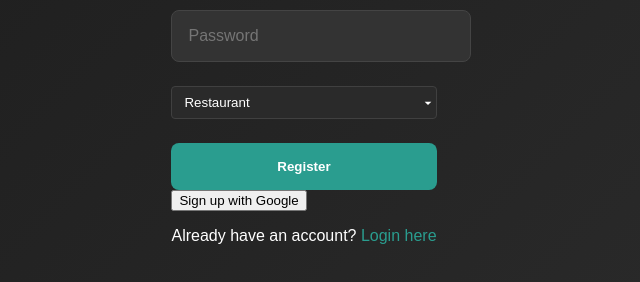
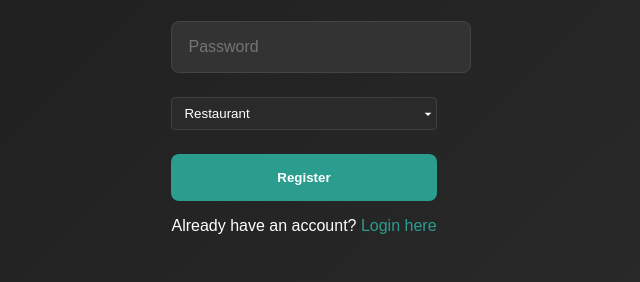
Before and after one commit to darkrazz1521/WasteNot, a plain HTML site: page public/register.html in a window 1280 px wide. Shown: the part 362-644 px from the top of the page, without its empty margins (336-976 px from the left). Drawn offline with Linux system fonts and the light colour scheme.

Commit message:
discarded google sign in

```diff
--- a/public/register.html
+++ b/public/register.html
@@ -19,7 +19,6 @@
             </select>
             <button type="submit">Register</button>
         </form>
-        <button id="google-register">Sign up with Google</button>
         <p>Already have an account? <a href="login.html">Login here</a></p>
     </div>
 
```
Also changed, not shown: public/login.html (+0 -1 lines).
